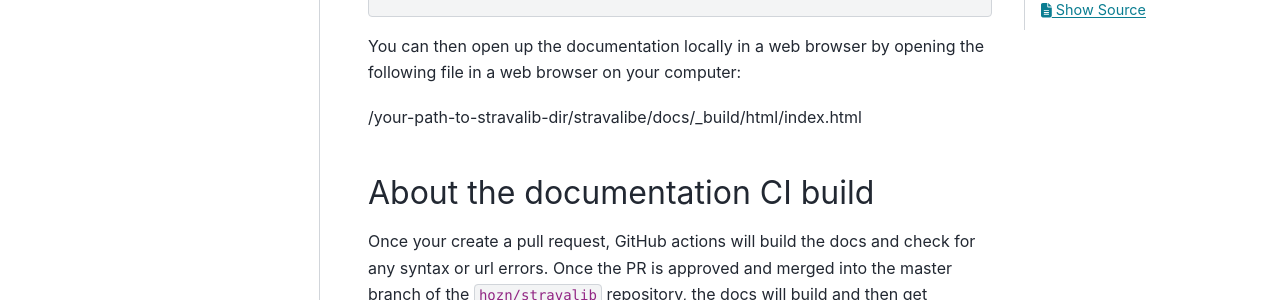
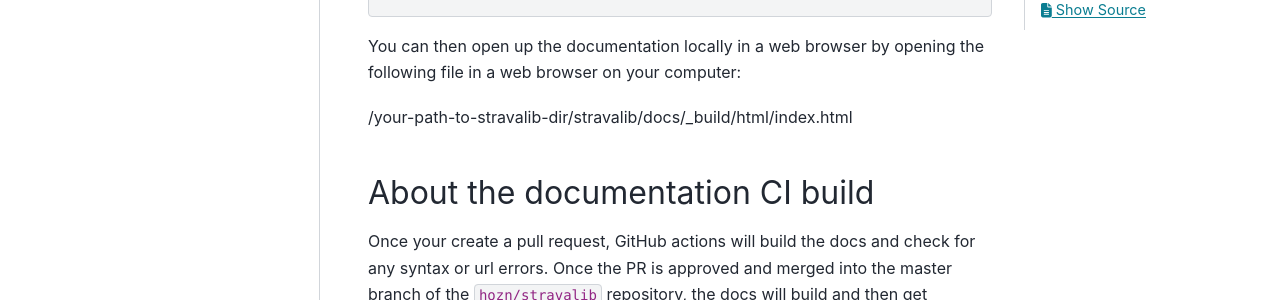
Before and after one commit to stravalib/stravalib, a Sphinx documentation site: the page built from docs/contributing.rst, in a window 1280 px wide and 900 px high, scrolled down 2155 px. Shown: the part 330-630 px from the top of the window. Built offline with Sphinx 7.4.7 and the PyData theme 0.15.4, drawn with Linux system fonts in a browser that asks for light colours.

Commit message:
Minor typo / heading level fixes

```diff
--- a/docs/contributing.rst
+++ b/docs/contributing.rst
@@ -90,7 +90,7 @@
 You can then open up the documentation locally in a web browser by opening the following
 file in a web browser on your computer:
 
-/your-path-to-stravalib-dir/stravalibe/docs/_build/html/index.html
+/your-path-to-stravalib-dir/stravalib/docs/_build/html/index.html
 
 About the documentation CI build
 --------------------------------
```
Also changed, not shown: README.md (+2 -3 lines).
